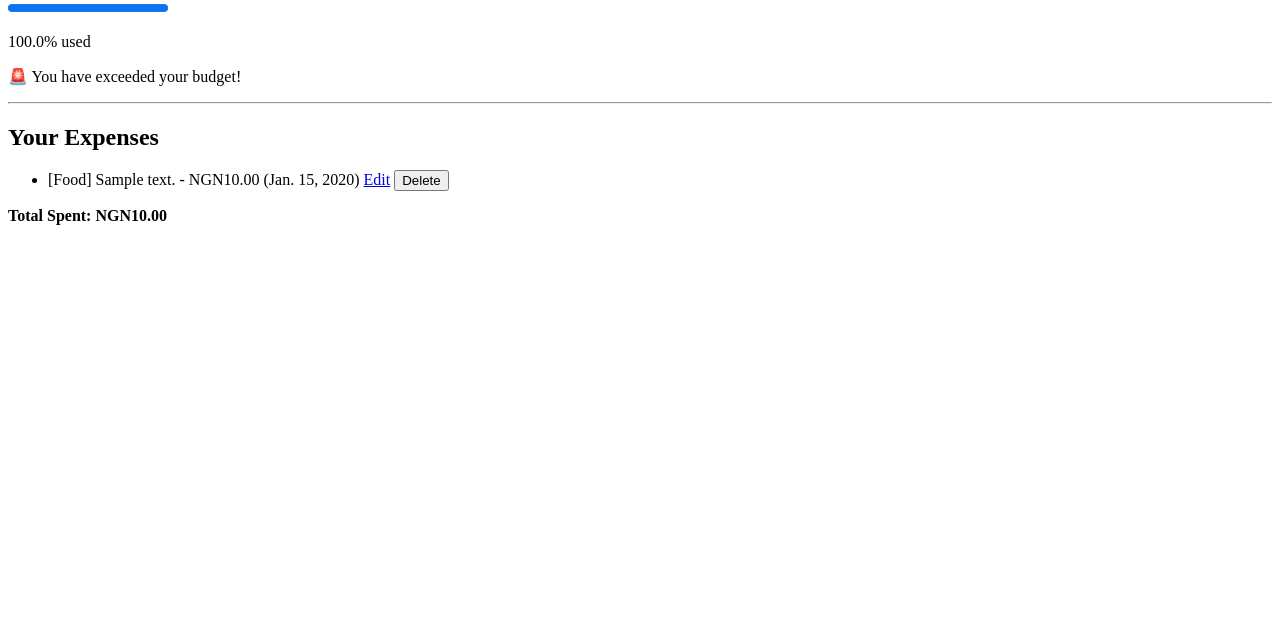
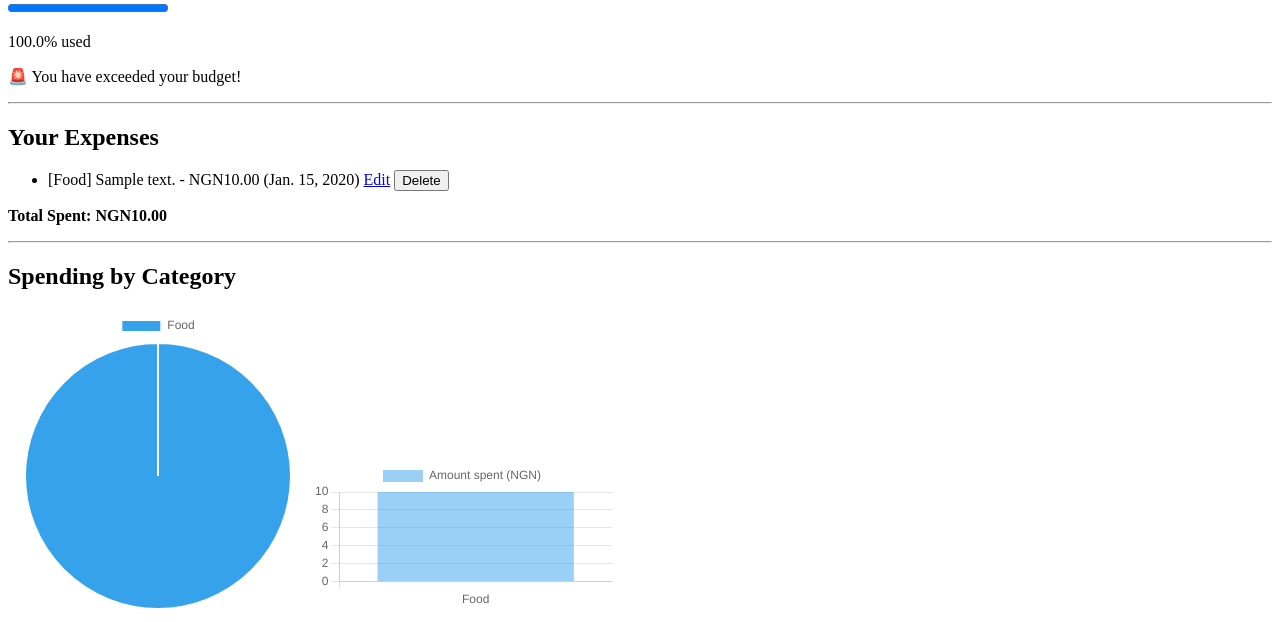
Before and after one commit to ifeadegoke/expense-tracker, a Django app: page / in a window 1280 px wide. Shown: the part 511-1133 px from the top of the page. Before the commit the page ends 736 px from the top, so only its background shows below. Run offline with Django 5.2, Linux system fonts and the light colour scheme; tables that the repository leaves empty hold one stand-in row (values such as "Sample post").

Commit message:
add category pie and bar chart

```diff
--- a/backend/expenses/templates/expenses/expense_list.html
+++ b/backend/expenses/templates/expenses/expense_list.html
@@ -60,5 +60,45 @@
         <p>No expenses recorded yet!</p>
     {% endif %}
 
+        {% if chart_labels %}
+        <hr>
+        <h2>Spending by Category</h2>
+
+        <div style="max-width:400px; display:inline-block;">
+            <canvas id="pieChart"></canvas>
+        </div>
+        <div style="max-width:500px; display:inline-block;">
+            <canvas id="barChart"></canvas>
+        </div>
+
+        {{ chart_labels|json_script:"chart-labels" }}
+        {{ chart_values|json_script:"chart-values" }}
+
+        <script src="https://cdn.jsdelivr.net/npm/chart.js@4.4.1/dist/chart.umd.min.js"></script>
+        <script>
+            const labels = JSON.parse(document.getElementById('chart-labels').textContent);
+            const values = JSON.parse(document.getElementById('chart-values').textContent);
+
+            new Chart(document.getElementById('pieChart'), {
+                type: 'pie',
+                data: {
+                    labels: labels,
+                    datasets: [{ data: values }]
+                }
+            });
+
+            new Chart(document.getElementById('barChart'), {
+                type: 'bar',
+                data: {
+                    labels: labels,
+                    datasets: [{ label: 'Amount spent (NGN)', data: values }]
+                },
+                options: {
+                    scales: { y: { beginAtZero: true } }
+                }
+            });
+        </script>
+    {% endif %}
+
 </body>
 </html>
--- a/backend/expenses/views.py
+++ b/backend/expenses/views.py
@@ -1,6 +1,7 @@
 from django.shortcuts import render, redirect, get_object_or_404
 from .models import Expense, Budget
 from .forms import ExpenseForm, BudgetForm
+from django.db.models import Sum
 
 def expense_list(request):
     if request.method == 'POST':
@@ -13,6 +14,16 @@ def expense_list(request):
 
     expenses = Expense.objects.all()
     total = sum(e.amount for e in expenses)
+
+    category_data =(
+        Expense.objects
+        .values('category')
+        .annotate(total=Sum('amount'))
+        .order_by("category")
+    )
+
+    chart_labels = [item['category'] for item in category_data]
+    chart_values = [float(item['total']) for item in category_data]
 
     budget = Budget.objects.first()
     budget_form = BudgetForm(instance=budget)
@@ -39,6 +50,9 @@ def expense_list(request):
         'remaining': remaining,
         'percentage': percentage,
         'status': status,
+        'chart_labels' : chart_labels,
+        'chart_values' : chart_values,
+
     }
     return render(request, 'expenses/expense_list.html', context)
 
```
